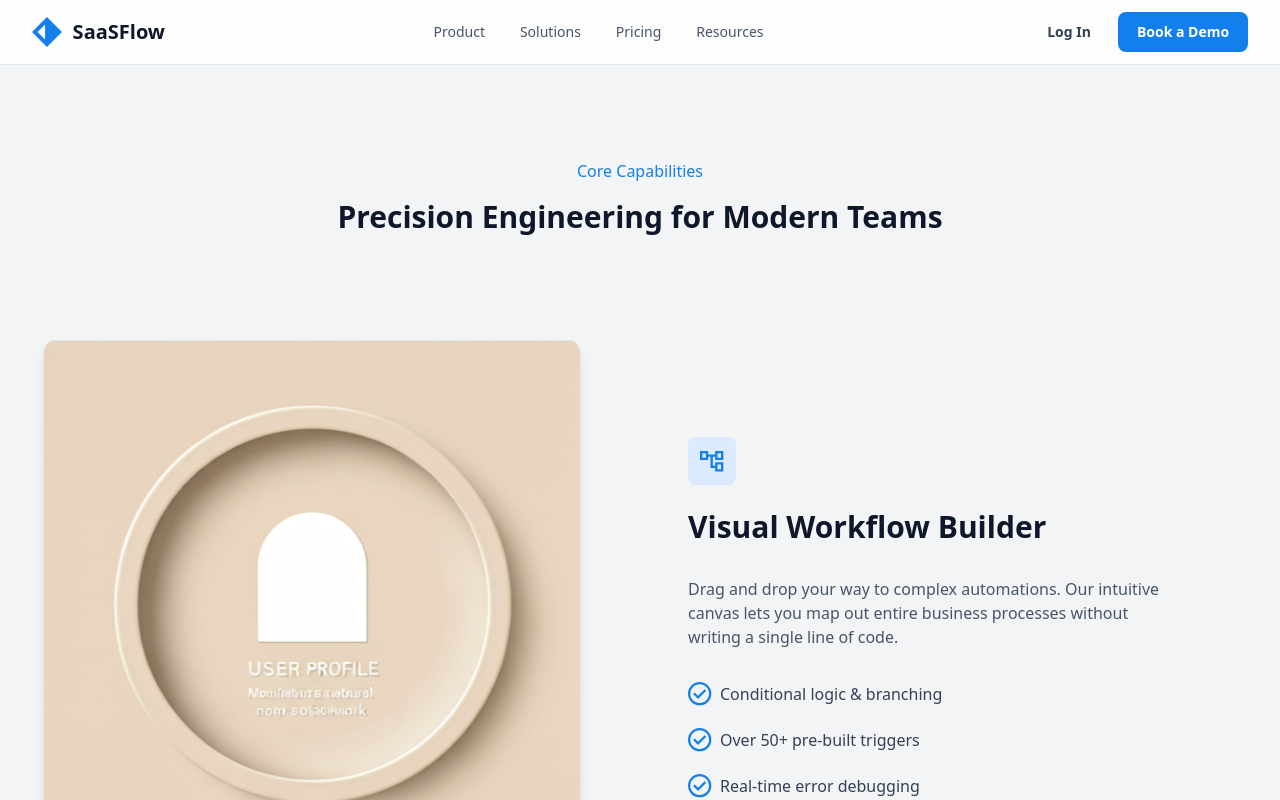
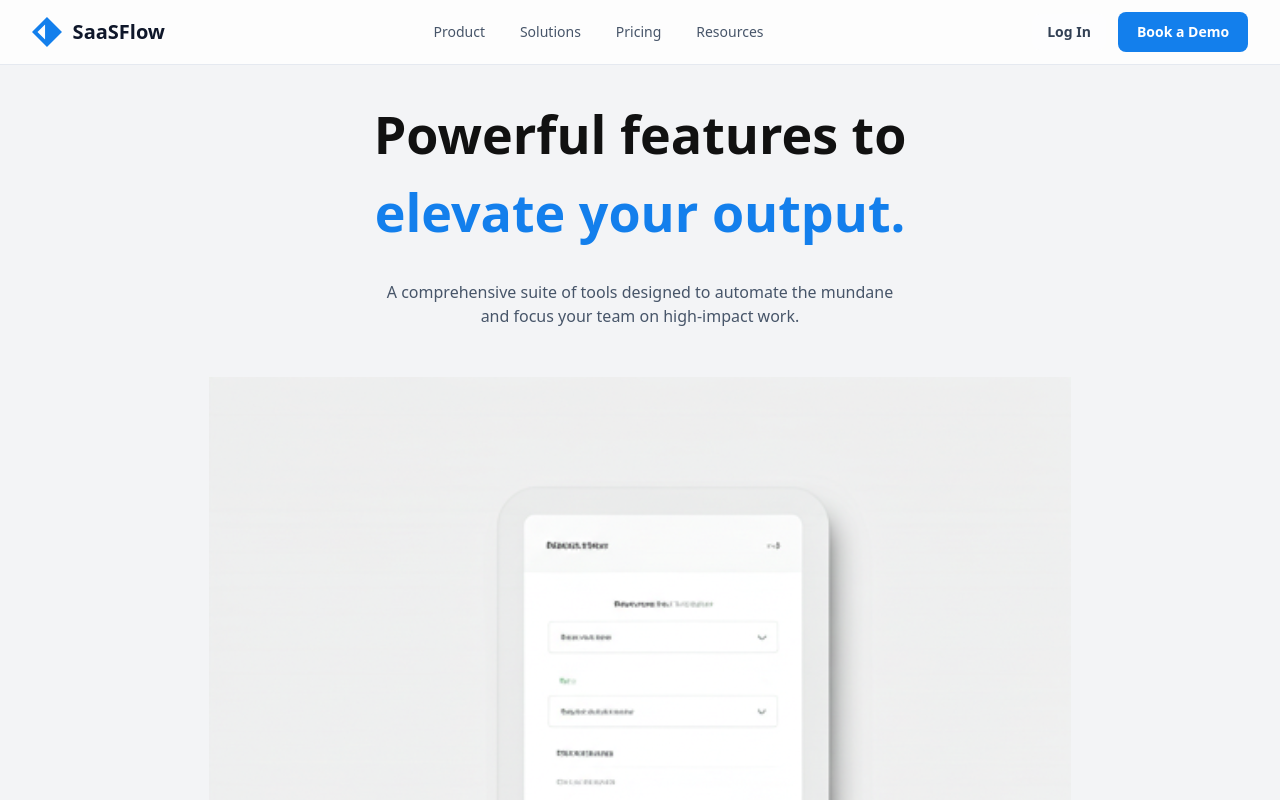
Before and after one commit to pan6603/my-company-site, a Next.js app: page /product in a window 1280 px wide. Shown: the top 800 px of the page. Built offline with nearby package versions, Linux system fonts and the light colour scheme.

Commit message:
ProductHeroSection UI 구현

```diff
--- a/app/product/page.tsx
+++ b/app/product/page.tsx
@@ -1,3 +1,4 @@
+import ProductHeroSection from "@/components/sections/ProductHeroSection";
 import ProductFeaturesSection from "@/components/sections/ProductFeaturesSection";
 import PlatformSection from "@/components/sections/PlatformSection";
 import HowItWorksSection from "@/components/sections/HowItWorksSection";
@@ -8,7 +9,8 @@ import CTA from "@/components/sections/CTA";
 export default function ProductPage() {
     return (
         <>
-            <div className="w-full max-w-[1440px] h-[5291px] bg-gray-100">
+            <div className="w-full max-w-[1440px] h-[5291px] bg-gray-100 flex flex-col items-center">
+                <ProductHeroSection />
                 <ProductFeaturesSection />
                 <PlatformSection />
                 <HowItWorksSection />
--- /dev/null
+++ b/components/sections/ProductHeroSection.tsx
@@ -0,0 +1,21 @@
+import Image from "next/image"
+import detailedProductImage from "../../public/images/icons/detailed_product.svg"
+
+
+export default function ProductHeroSection() {
+    return (
+        <section className="w-full max-w-[896px] h-[1153px] mt-[30px] flex flex-col items-center justify-between">
+            <h1 className="w-full max-w-[896px] h-[144px] font-bold text-[52px] text-center">
+                Powerful features to<br />
+                <span className="text-[#137FEC]">elevate your output.</span>
+            </h1>
+            <p className="w-full max-w-[672px] h-[65px] text-[#475569] flex items-center justify-center text-center">
+                A comprehensive suite of tools designed to automate the mundane <br />
+                and focus your team on high-impact work.
+            </p>
+            <div className="w-full max-w-[896px] h-[880px] flex items-center justify-center">
+                <Image src={detailedProductImage} alt="Detailed Product Image" width={862} height={862} />
+            </div>
+        </section>
+    )
+}
```
Also changed, not shown: public/images/icons/detailed_product.svg (added), 1 other file (tests, documents, lock files or other folders).
